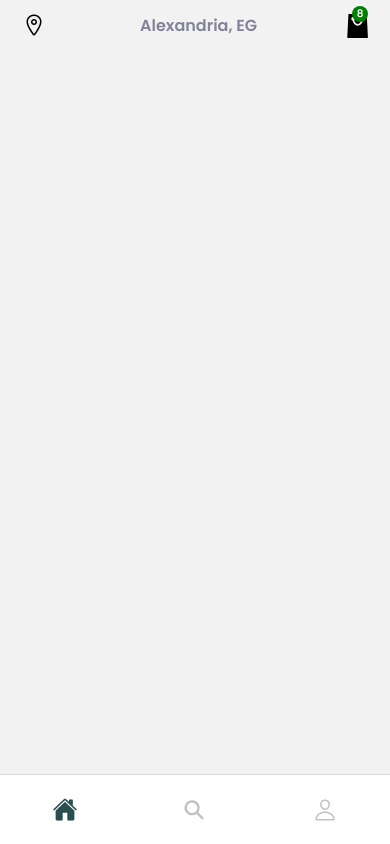
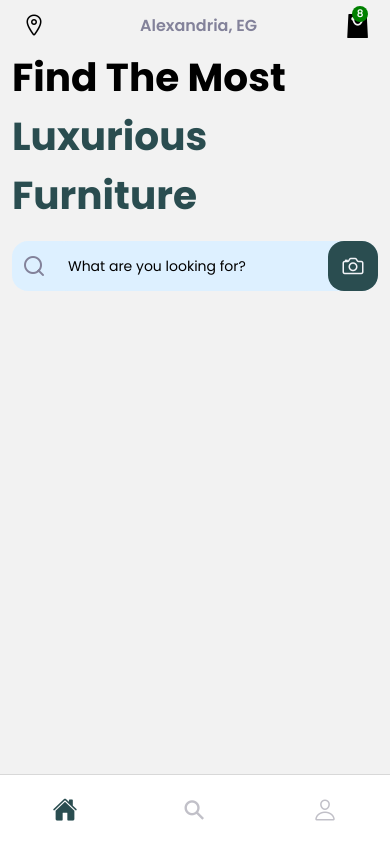
Before and after one commit to AhmedEhab88/furniture-app, a React Native app: screen /Home in a window 390 px wide. Built offline with nearby package versions, Linux system fonts and the light colour scheme.

Commit message:
Added home screen with cart icon and search bar.

```diff
--- /dev/null
+++ b/components/home/Welcome.jsx
@@ -0,0 +1,52 @@
+import React from 'react';
+import { View, Text, TouchableOpacity } from 'react-native';
+import styles from './welcome.style';
+import { COLORS, SIZES } from '../../constants/index';
+import { Ionicons, Feather } from '@expo/vector-icons';
+import { TextInput } from 'react-native-gesture-handler';
+import { useNavigation } from '@react-navigation/native';
+
+const Welcome = () => {
+    const navigation = useNavigation();
+    return (
+        <View>
+            <View style={styles.container}>
+                <Text style={styles.welcomeTxt(COLORS.black, SIZES.xSmall)}>
+                    Find The Most
+                </Text>
+                <Text style={styles.welcomeTxt(COLORS.primary, 0)}>
+                    Luxurious Furniture
+                </Text>
+            </View>
+            <View style={styles.searchContainer}>
+                <TouchableOpacity>
+                    <Feather
+                        name="search"
+                        size={24}
+                        style={styles.searchIcon}
+                    />
+                </TouchableOpacity>
+                <View style={styles.searchWrapper}>
+                    <TextInput
+                        style={styles.searchInput}
+                        value=""
+                        onPressIn={() => {
+                            navigation.navigate('Search');
+                        }}
+                        placeholder="What are you looking for?"
+                    />
+                </View>
+                <View>
+                    <TouchableOpacity style={styles.searchBtn}>
+                        <Ionicons
+                            name="camera-outline"
+                            size={SIZES.xLarge}
+                            color={COLORS.offwhite}
+                        ></Ionicons>
+                    </TouchableOpacity>
+                </View>
+            </View>
+        </View>
+    );
+};
+export default Welcome;
--- /dev/null
+++ b/components/home/welcome.style.js
@@ -0,0 +1,52 @@
+import { StyleSheet } from 'react-native';
+import { COLORS, SIZES } from '../../constants/index';
+
+const styles = StyleSheet.create({
+    container: {
+        width: '100%',
+    },
+    welcomeTxt: (color, top) => ({
+        fontFamily: 'bold',
+        fontSize: SIZES.xxLarge - 5,
+        marginTop: top,
+        color: color,
+        marginHorizontal: SIZES.small,
+    }),
+    searchContainer: {
+        flexDirection: 'row',
+        justifyContent: 'center',
+        alignContent: 'center',
+        marginHorizontal: SIZES.small,
+        backgroundColor: COLORS.secondary,
+        borderRadius: SIZES.medium,
+        marginVertical: SIZES.medium,
+        height: 50,
+    },
+    searchIcon: {
+        marginHorizontal: 10,
+        color: COLORS.gray,
+        marginTop: SIZES.small,
+    },
+    searchWrapper: {
+        flex: 1,
+        backgroundColor: COLORS.secondary,
+        marginRight: SIZES.small,
+        borderRadius: SIZES.small,
+    },
+    searchInput: {
+        fontFamily: 'regular',
+        width: '100%',
+        height: '100%',
+        paddingHorizontal: SIZES.small,
+    },
+    searchBtn: {
+        width: 50,
+        height: '100%',
+        borderRadius: SIZES.medium,
+        justifyContent: 'center',
+        alignItems: 'center',
+        backgroundColor: COLORS.primary,
+    },
+});
+
+export default styles;
--- a/components/index.js
+++ b/components/index.js
@@ -0,0 +1,3 @@
+import Welcome from './home/Welcome';
+
+export { Welcome };
--- a/screens/Home.jsx
+++ b/screens/Home.jsx
@@ -1,8 +1,9 @@
-import { TouchableOpacity, Text, View } from 'react-native';
+import { TouchableOpacity, Text, View, ScrollView } from 'react-native';
 import React from 'react';
 import { SafeAreaView } from 'react-native-safe-area-context';
 import { Ionicons, Fontisto } from '@expo/vector-icons';
 import styles from './home.style';
+import { Welcome } from '../components/index';
 
 export default function Home() {
     return (
@@ -22,6 +23,9 @@ export default function Home() {
                     </View>
                 </View>
             </View>
+            <ScrollView>
+                <Welcome />
+            </ScrollView>
         </SafeAreaView>
     );
 }
```
